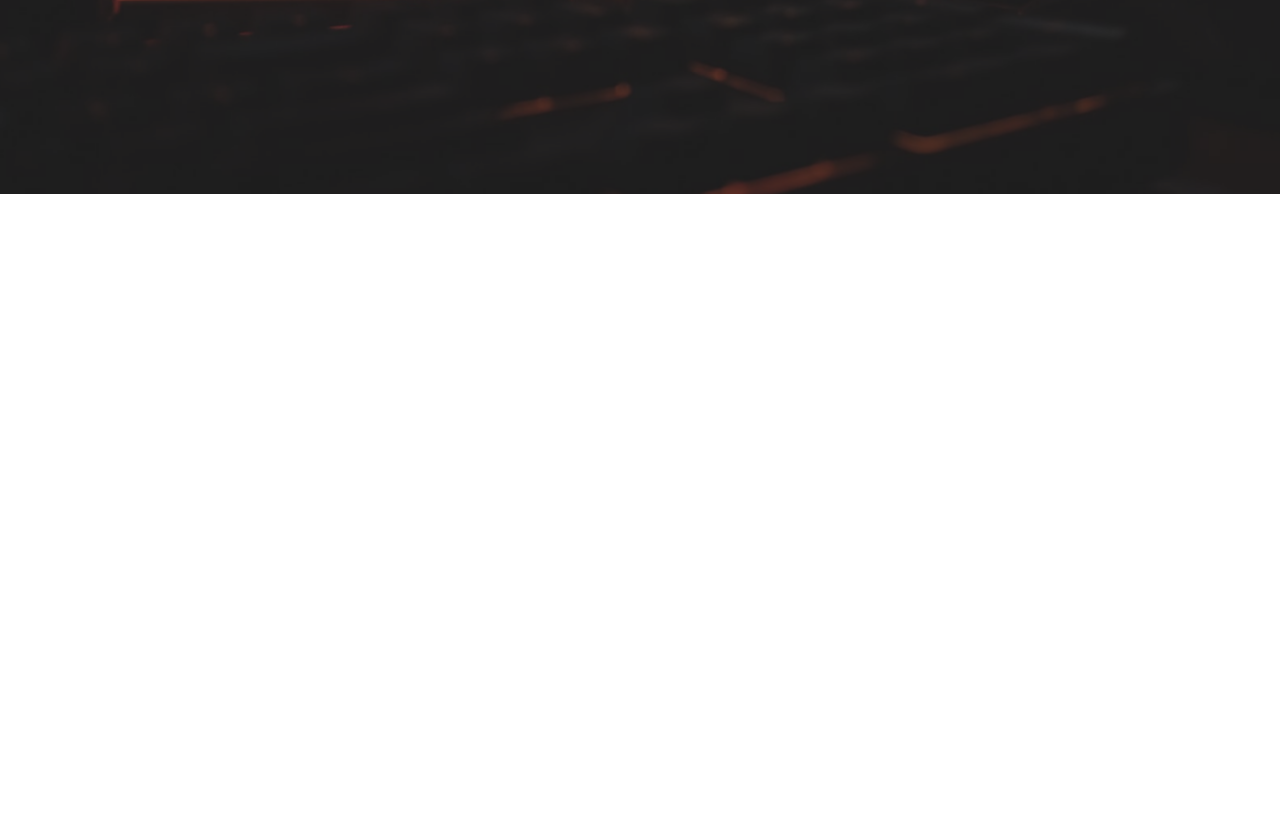
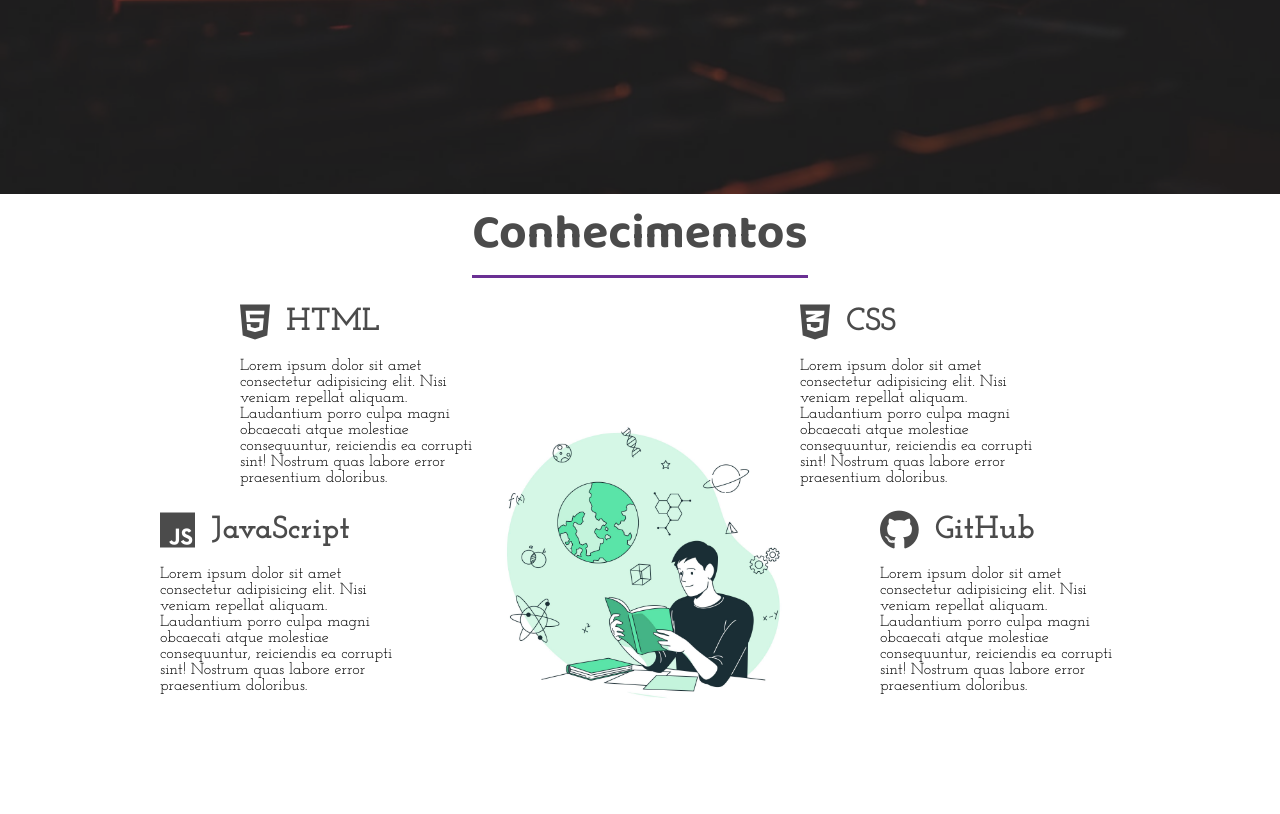
Before and after one commit to josecsfilho/portfolio, a plain HTML site: page index.html in a window 1280 px wide. Shown: the part 606-1420 px from the top of the page. Before the commit the page ends 800 px from the top, so only its background shows below. Drawn offline with Linux system fonts and the light colour scheme.

Commit message:
Add files via upload

```diff
--- a/index.html
+++ b/index.html
@@ -1,4 +1,5 @@
 <!DOCTYPE html>
+<!--Link Site  https://josecsfilho.github.io/portfolio/-->
 <html lang="pt-br">
 <head>
     <meta charset="UTF-8">
@@ -9,7 +10,7 @@
 <link rel="icon" type="image/png" sizes="32x32" href="favicon-32x32.png">
 <link rel="icon" type="image/png" sizes="16x16" href="favicon-16x16.png">
 <link rel="manifest" href="site.webmanifest">
-    <title>Portfólio</title>
+    <title>Portifólio</title>
 </head>
 <body>
 
@@ -31,7 +32,7 @@
             <button>Saiba Mais</button>
     </div>
     </header>
-        <div class="sidebar">
+        <aside class="sidebar">
             <nav>
                 <ul class="menu">
                     <li class="menu-item"><a href="#" class="menu-link">Home</a></li>
@@ -45,7 +46,55 @@
                 <a href="#"><i class="fab fa-linkedin"></i></a>
                 <a href="#"><i class="fab fa-github-alt "></i></a>
             </div>
-        </div>
+        </aside>
+
+        <section class="sessao-conhecimentos">
+            <div class="sessao-header">
+                <h1>Conhecimentos</h1>
+            </div>
+            <div class="conhecimentos">
+                <div class="conhecimento">
+                    <div class="conhecimento-header">
+                        <i class="fab fa-html5"></i>
+                        <h3>HTML</h3>
+                    </div>
+                    <div class="conhecimento-text">
+                        <p>Lorem ipsum dolor sit amet consectetur adipisicing elit. Nisi veniam repellat aliquam. Laudantium porro culpa magni obcaecati atque molestiae consequuntur, reiciendis ea corrupti sint! Nostrum quas labore error praesentium doloribus.</p>
+                    </div>
+                </div>
+                <div class="conhecimento">
+                    <div class="conhecimento-header">
+                        <i class="fab fa-css3-alt"></i>
+                        <h3>CSS</h3>
+                    </div>
+                    <div class="conhecimento-text">
+                        <p>Lorem ipsum dolor sit amet consectetur adipisicing elit. Nisi veniam repellat aliquam. Laudantium porro culpa magni obcaecati atque molestiae consequuntur, reiciendis ea corrupti sint! Nostrum quas labore error praesentium doloribus.</p>
+                    </div>
+                </div>
+                <div class="conhecimento">
+                    <div class="conhecimento-header">
+                        <i class="fab fa-js"></i>
+                        <h3>JavaScript</h3>
+                    </div>
+                    <div class="conhecimento-text">
+                        <p>Lorem ipsum dolor sit amet consectetur adipisicing elit. Nisi veniam repellat aliquam. Laudantium porro culpa magni obcaecati atque molestiae consequuntur, reiciendis ea corrupti sint! Nostrum quas labore error praesentium doloribus.</p>
+                    </div>
+                </div>
+                <div class="conhecimento">
+                    <div class="conhecimento-header">
+                        <i class="fab fa-github"></i>
+                        <h3>GitHub</h3>
+                    </div>
+                    <div class="conhecimento-text">
+                        <p>Lorem ipsum dolor sit amet consectetur adipisicing elit. Nisi veniam repellat aliquam. Laudantium porro culpa magni obcaecati atque molestiae consequuntur, reiciendis ea corrupti sint! Nostrum quas labore error praesentium doloribus.</p>
+                    </div>
+                </div>
+               <div class="conhecimentos-img-wrapper">
+                   <img src="conhecimentos.png" alt="imagem conhecimento">
+               </div>
+            </div>
+        </section>
+
 </div>
 </body>
 <script src="script.js"></script>
--- a/style.css
+++ b/style.css
@@ -226,3 +226,77 @@ header{
 .social-media i:hover{
     background-color: #a044ff;
 }
+
+.conhecimentos{
+    display: grid;
+    grid-template-columns: repeat(16, 1fr);
+    grid-template-rows: repeat(5, 6rem);
+    row-gap: 0.5rem;
+}
+
+.conhecimento:nth-child(1){
+    grid-column: 4 / 7;
+    grid-row: 1 / 3;
+}
+
+.conhecimento:nth-child(2){
+    grid-column: 11 / 14;
+    grid-row: 1 / 3;
+}
+
+.conhecimento:nth-child(3){
+
+    grid-column: 3 / 6;
+    grid-row: 3 / 5;
+}
+
+.conhecimento:nth-child(4){
+    grid-column: 12 / 15;
+    grid-row: 3 / 5;
+}
+
+
+.sessao-header{
+    display: flex;
+    align-content: center;
+    justify-content: center;
+}
+
+.sessao-header h1{
+    font-family: var(--font-primary);
+    font-size: 3rem;
+    color: #4b4b4b;
+    border-bottom: solid 3px #6a3093;
+    margin-bottom: 1.5rem;
+}
+
+.conhecimento-header{
+    display: flex;
+    align-items: center;
+    color: #4b4b4b;
+}
+
+.conhecimento-header i{
+    font-size: 2.5rem;
+}
+
+.conhecimento-header h3{
+    font-family: var(--font-secundary);
+    font-size: 2rem;
+    padding-left: 1rem;
+}
+
+.conhecimento-text{
+    font-family: var(--font-secundary);
+    margin-top: 1rem;
+}
+
+.conhecimentos-img-wrapper{
+    grid-column: 7 / 11;
+    grid-row: 2 / 6;
+    width: 100%;
+}
+.conhecimentos-img-wrapper img{
+    object-fit: cover;
+    width: 100%;
+}
```
Also changed, not shown: conhecimentos.png (added).
